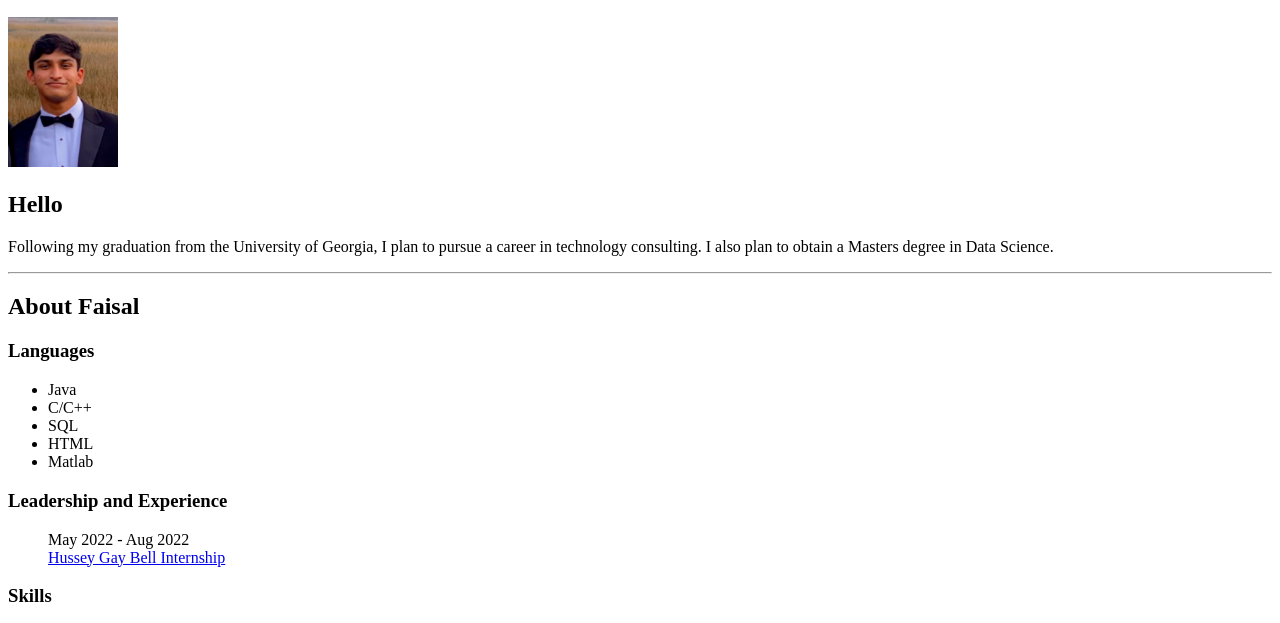
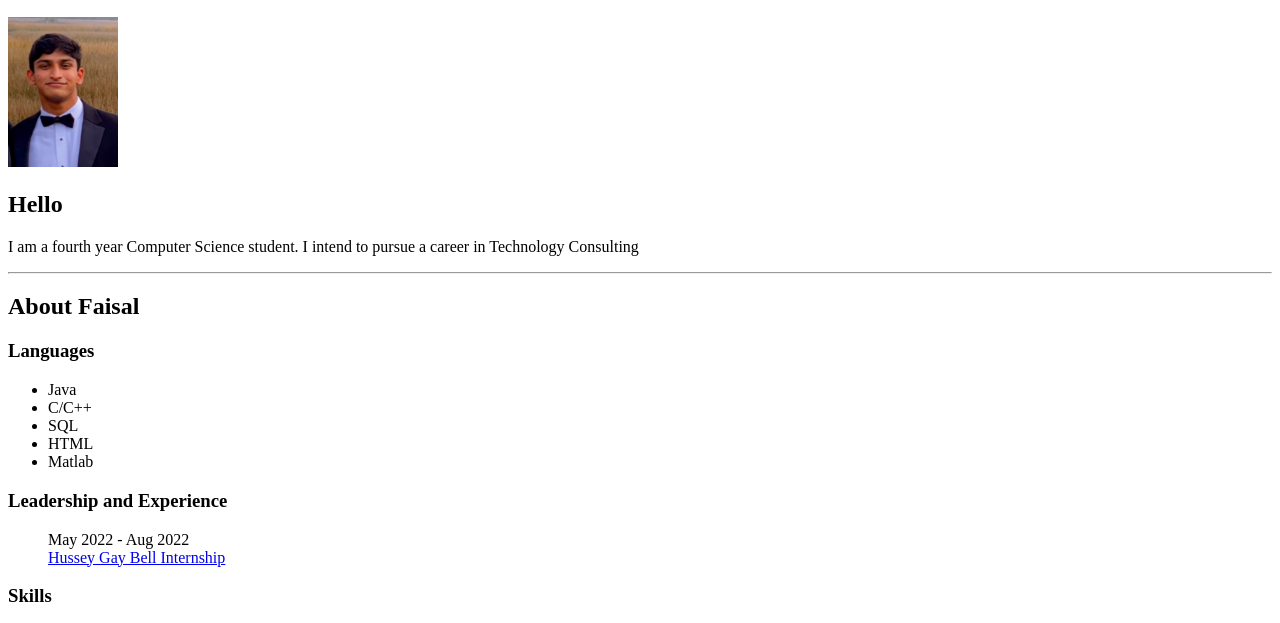
Before and after one commit to fr08523/fr08523.github.io, a plain HTML site: page index.html in a window 1280 px wide. Shown: the part 131-754 px from the top of the page. Drawn offline with Linux system fonts and the light colour scheme.

Commit message:
Update index.html

```diff
--- a/index.html
+++ b/index.html
@@ -24,7 +24,7 @@
     <section>
         <img src="Yourself.jpg" alt "a description of yourself" width="110" height="150">
 <h2>Hello</h2>
-<p>Following my graduation from the University of Georgia, I plan to pursue a career in technology consulting. I also plan to obtain a Masters degree in Data Science.</p>
+<p>I am a fourth year Computer Science student. I intend to pursue a career in Technology Consulting</p>
 <hr>
 <h2>About Faisal</h2>
 <h3>Languages</h3>
```
